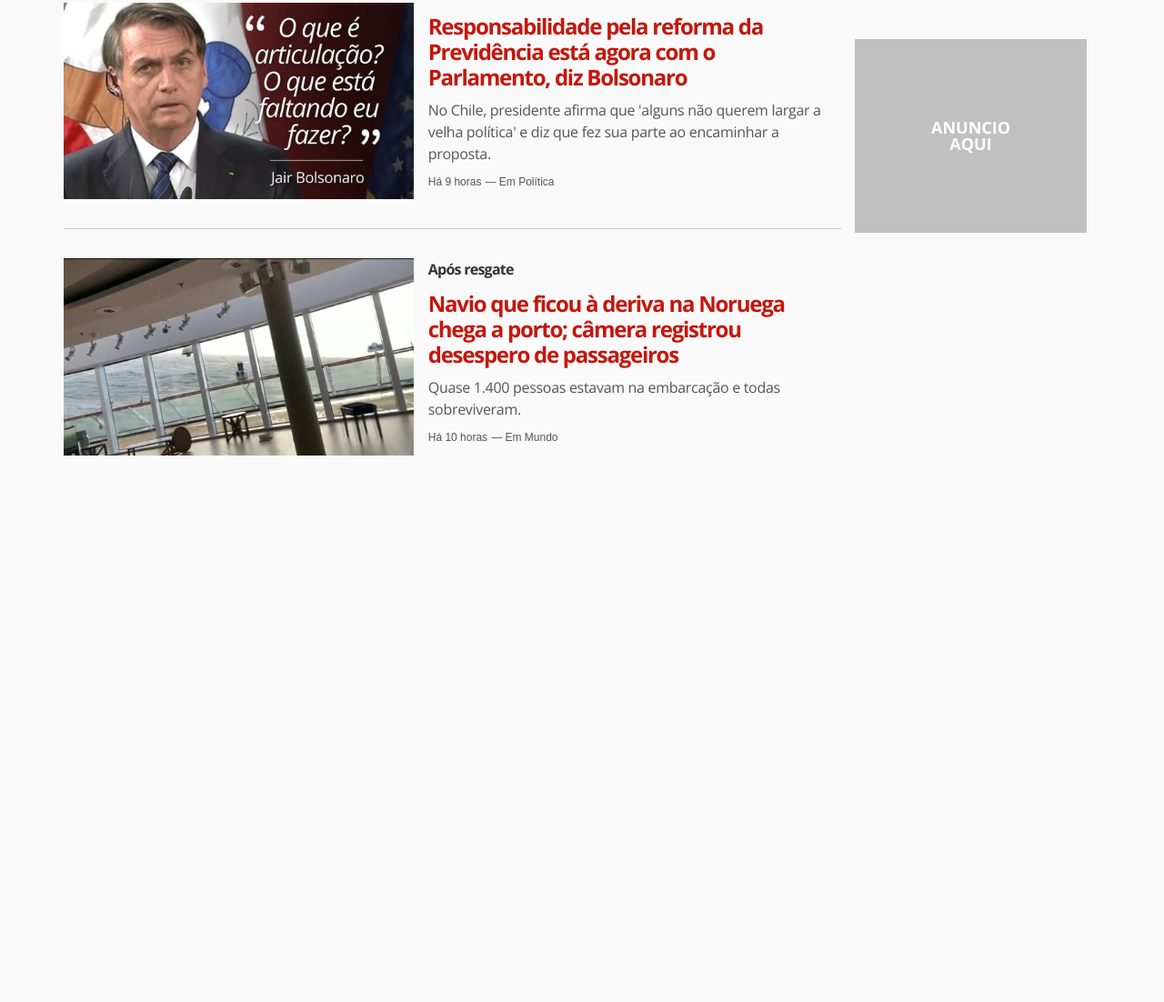
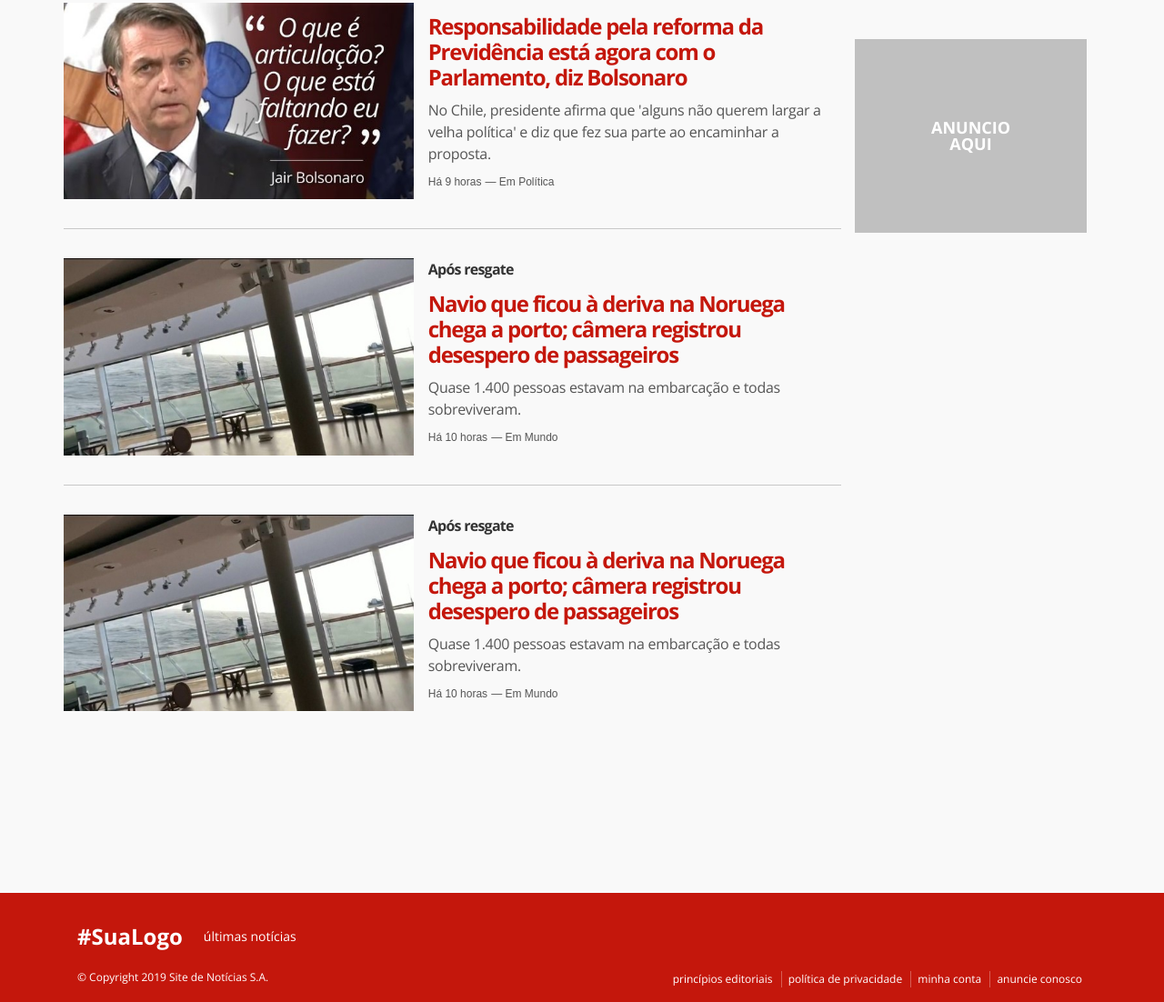
Before and after one commit to fabriziofeitosa/html_workana_layoutG1, a plain HTML site: page html/index.html in a window 1280 px wide. Shown: the part 999-2101 px from the top of the page at 91% size. Before the commit the page ends 1700 px from the top, so only its background shows below. Drawn offline with nearby package versions, Linux system fonts and the light colour scheme.

Commit message:
Correções e footer

```diff
--- a/html/assets/js/theme.js
+++ b/html/assets/js/theme.js
@@ -33,8 +33,29 @@ jQuery(document).ready(function($) {
     $(".menu-submenu").removeClass('show');
   });
 
-  // if (screen.width < 640 || screen.height < 480) {
-  // } else {
-  // }
+  if (screen.width < 640 || screen.height < 480) {
+
+    // mobile
+
+  } else {
+
+    // desktop
+
+    var offset = $('#menuPrincipalTop').offset().top;
+    var menuPrincipalTop = $('#menuPrincipalTop');
+    $(document).on('scroll', function () {
+      fixedTopMenu();
+    });
+    fixedTopMenu();
+    function fixedTopMenu() {
+      if ((offset + 74) <= $(window).scrollTop()) {
+        menuPrincipalTop.addClass('fixed');
+      } else {
+          menuPrincipalTop.removeClass('fixed');
+      }
+    }
+
+  }
+
 
 });
--- a/html/assets/style.scss
+++ b/html/assets/style.scss
@@ -131,15 +131,27 @@ $altura-desktop: 74px;
     height: $altura-desktop;
 }
 .top-bar {
+    z-index: 99;
     position: relative;
     background-color: $vermelho;
     color: #fff;
+    width: 100%;
 
     .area-principal {
         width: 100%;
         max-width: 1140px;
         margin: 0 auto;
         height: $altura-desktop;
+    }
+
+    &.fixed {
+        position:fixed;
+        top: 0;
+        left: 0;
+        margin-top: 0px !important;
+        .area-principal {
+            height: 52px;
+        }
     }
 
     .menu {
@@ -593,7 +605,7 @@ ul.menu-principal-desktop {
 }
 
 /* #######################################
-    Posts Comuns
+    POSTS COMUNS
 ####################################### */
 
 .feed-post {
@@ -716,3 +728,59 @@ ul.menu-principal-desktop {
         width: 100%;
     }
 }
+
+/* #######################################
+    RODAPÉ
+####################################### */
+
+footer {
+    background-color: $vermelho;
+    color: #fff;
+    padding: 15px 0;
+
+    .logoInTXT {
+        font-weight: bold;
+        font-size: 24px;
+    }
+
+    .diretorio {
+        .logo {
+            margin-right: 15px;
+        }
+        .links {
+            font-size: 14px;
+            line-height: 1;
+            text-transform: lowercase;
+            a {
+                margin: 0 8px;
+            }
+        }
+    }
+    .servicos {
+        margin-top: 15px;
+        .footer__copyright {
+            font-size: 0.75rem;
+        }
+        .footer__service-list {
+            list-style: none;
+            padding: 0;
+            margin: 0;
+            .footer__service-list-item {
+                display: inline-block;
+                font-size: 12px;
+                text-transform: lowercase;
+                padding: 0 5px 0 7px;
+
+                &:not(:first-child) {
+                    border-left: 1px solid rgba(255,255,255,0.3);
+                }
+            }
+        }
+    }
+
+    .footer a {
+        color: white;
+        font-weight: normal;
+        text-decoration: none;
+    }
+}
--- a/html/index.html
+++ b/html/index.html
@@ -15,7 +15,7 @@
 
     <!-- Barra Supeior -->
     <section class="top-bar-area">
-      <div class="top-bar d-flex align-items-center">
+      <div id="menuPrincipalTop" class="top-bar d-flex align-items-center">
         <div class="area-principal d-flex justify-content-between align-items-center">
           <!-- Menu principal -->
           <div class="menu d-flex align-items-center flex-fill">
@@ -56,7 +56,7 @@
                 <span>regiões</span>
                 <ul class="sub-menu">
                   <div class="btn-voltar menu-btn-voltar d-md-none">VOLTAR</div>
-                  <li class="titulo">editoriais</li>
+                  <li class="titulo">regiões</li>
                   <li class="item">
                     <a href="#link">sub link</a></li>
                   <li class="item">
@@ -261,7 +261,6 @@
           </div>
         </div>
       </div>
-
     </section>
 
     <!-- ADS -->
@@ -364,6 +363,34 @@
             </div>
           </div>
 
+          <!-- Postagem -->
+          <div class="feed-post">
+            <div class="feed-post-body">
+              <div class="feed-post-header">
+                <span class="feed-post-header-chapeu">Após resgate</span>
+              </div>
+              <div class="feed-post-body-title gui-color-primary gui-color-hover ">
+                <a href="#" class="feed-post-link gui-color-primary gui-color-hover">Navio que ficou à deriva na Noruega chega a porto; câmera registrou desespero de passageiros</a>
+              </div>
+              <div class="feed-post-body-resumo">
+                Quase 1.400 pessoas estavam na embarcação e todas sobreviveram.
+              </div>
+              <div class="feed-media-wrapper">
+                <a href="#link" class="feed-post-figure-link gui-image-hover">
+                  <div class="bstn-fd-item-cover ">
+                    <picture class="bstn-fd-cover-picture">
+                      <img class="bstn-fd-picture-image" alt="Foto: (TV Globo)" title="Foto: (TV Globo)" src="assets/images/noticia05.jpg">
+                    </picture>
+                  </div>
+                </a>
+              </div>
+              <div class="feed-post-metadata">
+                <span class="feed-post-datetime">Há 10 horas</span>
+                <span class="feed-post-metadata-section">Em Mundo</span>
+              </div>
+            </div>
+          </div>
+
         </div>
 
         <!-- Lateral -->
@@ -380,6 +407,41 @@
 
     <div class="espaco-final" style="height: 200px;"></div>
 
+    <!-- Rodape -->
+    <footer>
+      <div class="desktop container">
+        <div class="row">
+          <div class="col-12 diretorio">
+            <div class="servicos d-flex align-items-center">
+              <div class="logo">
+                <span class="logoInTXT">#SuaLogo</span>
+              </div>
+              <div class="links">
+                <a href="#ultimas-noticias">Últimas Notícias</a>
+              </div>
+            </div>
+          </div>
+          <div class="col-12 servicos d-flex align-items-center justify-content-between">
+            <span class="footer__copyright">© Copyright 2019 Site de Notícias S.A.</span>
+            <ul class="footer__service-list">
+              <li class="footer__service-list-item">
+                <a href="#" title="princípios editoriais">princípios editoriais</a>
+              </li>
+              <li class="footer__service-list-item">
+                <a href="#">política de privacidade</a>
+              </li>
+              <li class="footer__service-list-item">
+                <a href="#" title="minha conta">minha conta</a>
+              </li>
+              <li class="footer__service-list-item">
+                <a href="#" title="anuncie conosco">anuncie conosco</a>
+              </li>
+            </ul>
+          </div>
+        </div>
+      </div>
+    </footer>
+
     <script src="https://code.jquery.com/jquery-3.3.1.js"></script>
     <script src="https://cdnjs.cloudflare.com/ajax/libs/popper.js/1.14.7/umd/popper.min.js" integrity="sha384-UO2eT0CpHqdSJQ6hJty5KVphtPhzWj9WO1clHTMGa3JDZwrnQq4sF86dIHNDz0W1" crossorigin="anonymous"></script>
     <script src="assets/bootstrap/js/bootstrap.min.js"></script>
```
Also changed, not shown: html/assets/style.min.css, 1 other file.
